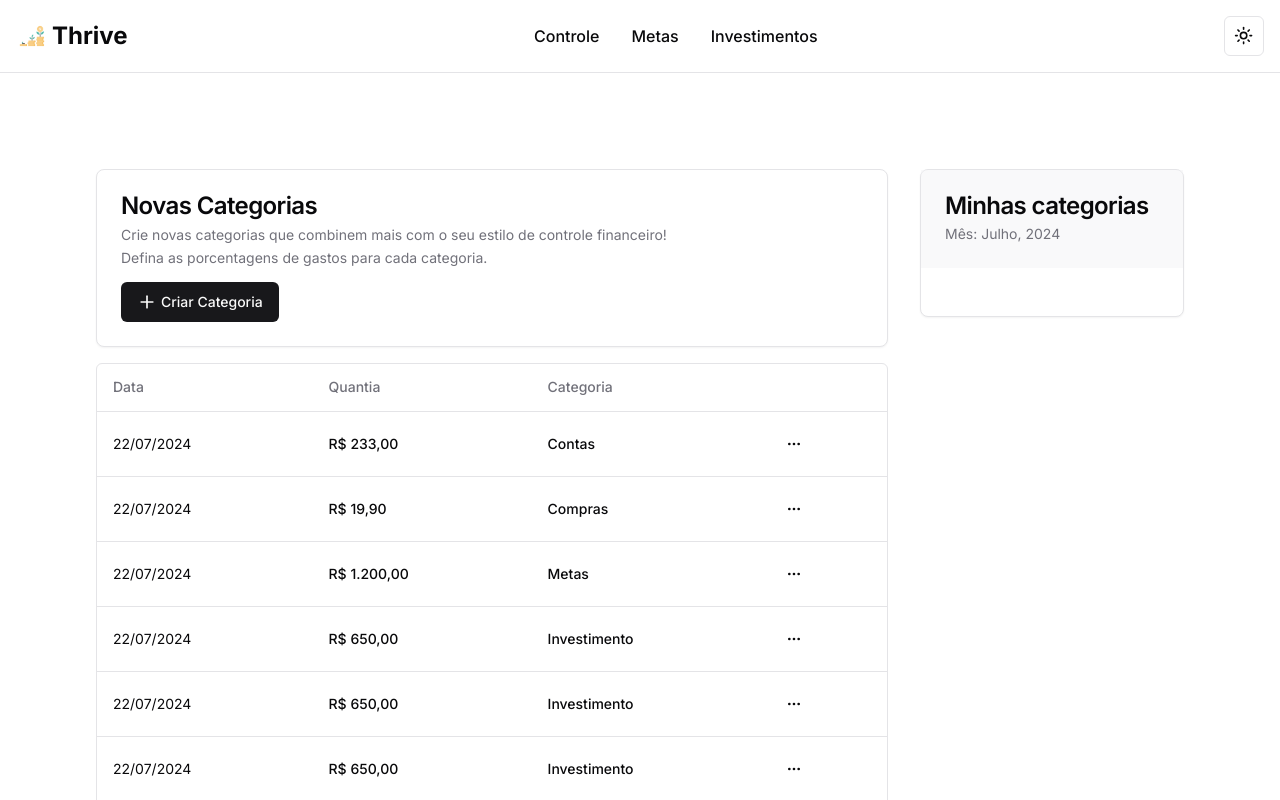
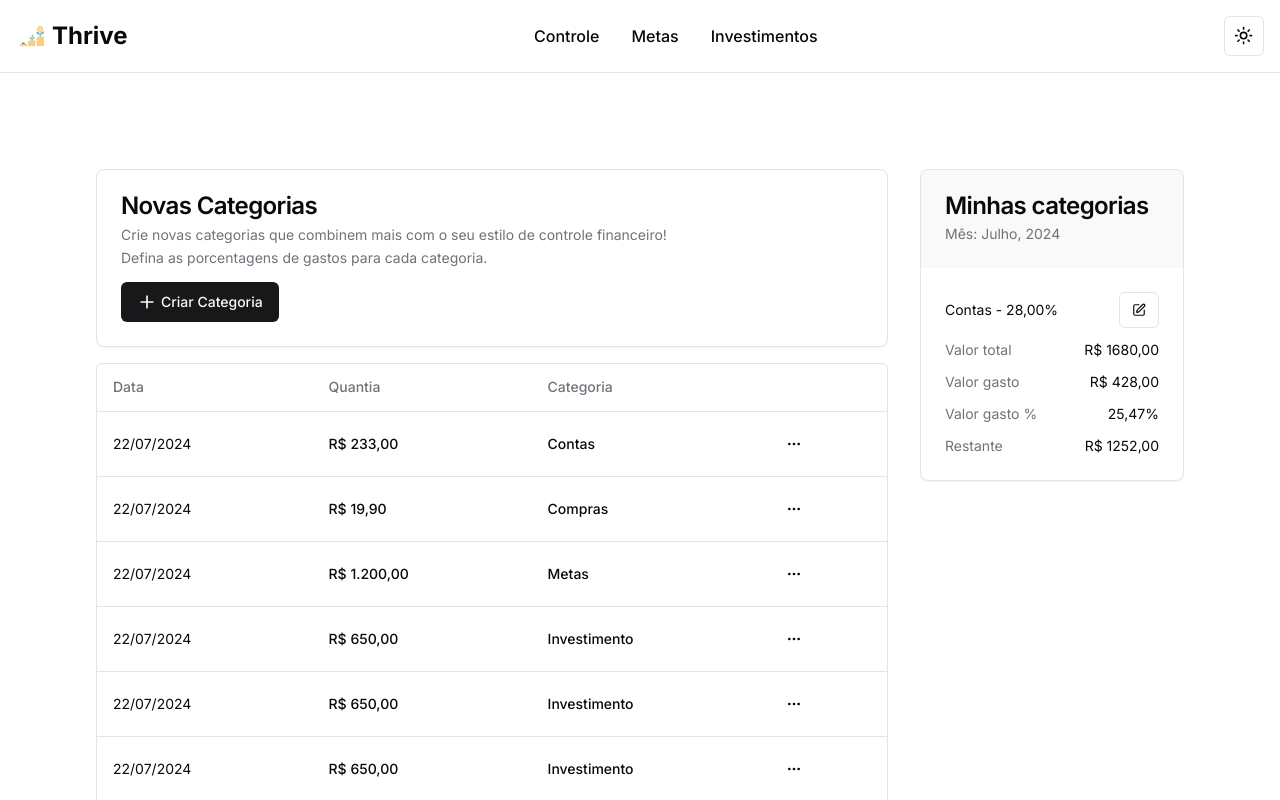
Before and after one commit to sblvitor/thrive, a Next.js app: page /controle in a window 1280 px wide. Shown: the top 800 px of the page. Built offline with nearby package versions, Linux system fonts and the light colour scheme.

Commit message:
add a category in the my categories card and add a metadata title to the control page

```diff
--- a/src/app/(authenticated)/controle/page.tsx
+++ b/src/app/(authenticated)/controle/page.tsx
@@ -4,6 +4,12 @@ import { DataTable } from '../../../components/ui/data-table'
 import { columns } from './columns'
 import CreateCategoryCard from '@/components/controle/CreateCategoryCard'
 import MyCategories from '@/components/controle/MyCategories'
+import { Metadata } from 'next'
+
+export const metadata: Metadata = {
+    title: "Thrive | Controle",
+    description: "Controle de gastos mensais",
+};
 
 async function getData(): Promise<Expense[]> {
     // TODO mock api call, do skeletons
--- a/src/components/controle/MyCategories.tsx
+++ b/src/components/controle/MyCategories.tsx
@@ -1,5 +1,7 @@
 import React from 'react'
 import { Card, CardContent, CardDescription, CardHeader, CardTitle } from '../ui/card'
+import { Button } from '../ui/button'
+import { Edit } from 'lucide-react'
 
 export default function MyCategories() {
     return (
@@ -10,8 +12,35 @@ export default function MyCategories() {
                     Mês: Julho, 2024
                 </CardDescription>
             </CardHeader>
-            <CardContent className='pt-6'>
-
+            <CardContent className='pt-6 text-sm'>
+                {/* map.. */}
+                <div className='grid gap-3'>
+                    <div className='flex items-center justify-between'>
+                        <span>Contas - <span>28,00%</span></span>
+                        <Button variant={'outline'} size={'sm'}>
+                            <Edit className='w-3.5 h-3.5'/>
+                        </Button>
+                    </div>
+                    <ul className='grid gap-3'>
+                        <li className='flex items-center justify-between'>
+                            <span className="text-muted-foreground">Valor total</span>
+                            <span>R$ 1680,00</span>
+                        </li>
+                        <li className='flex items-center justify-between'>
+                            <span className="text-muted-foreground">Valor gasto</span>
+                            <span>R$ 428,00</span>
+                        </li>
+                        <li className='flex items-center justify-between'>
+                            <span className="text-muted-foreground">Valor gasto %</span>
+                            <span>25,47%</span>
+                        </li>
+                        <li className='flex items-center justify-between'>
+                            <span className="text-muted-foreground">Restante</span>
+                            <span>R$ 1252,00</span>
+                        </li>
+                    </ul>
+                </div>
+                {/* <Separator className="my-4" /> */}
             </CardContent>
         </Card>
     )
```
